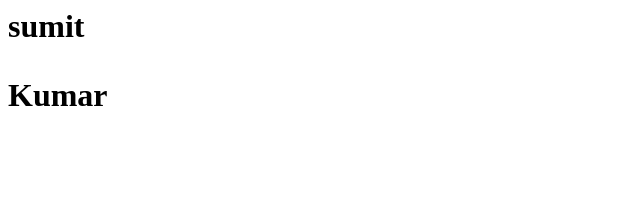
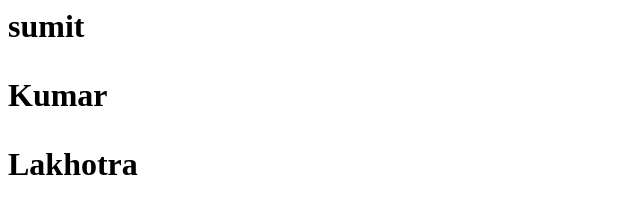
Before and after one commit to ersumitlakhotra/demo-repo, a plain HTML site: page index.html in a window 1280 px wide. Shown: the whole page, without its empty margins (0-640 px from the left). Drawn offline with Linux system fonts and the light colour scheme.

Commit message:
updated index.html

```diff
--- a/index.html
+++ b/index.html
@@ -1,7 +1,6 @@
 <html>
     <body>
-        <h1><p>sumit</p>
-            <p>Kumar</p>
+        <h1><p>sumit</p><p>Kumar</p><p>Lakhotra</p>
         </h1>
     </body>
 </html>
```
